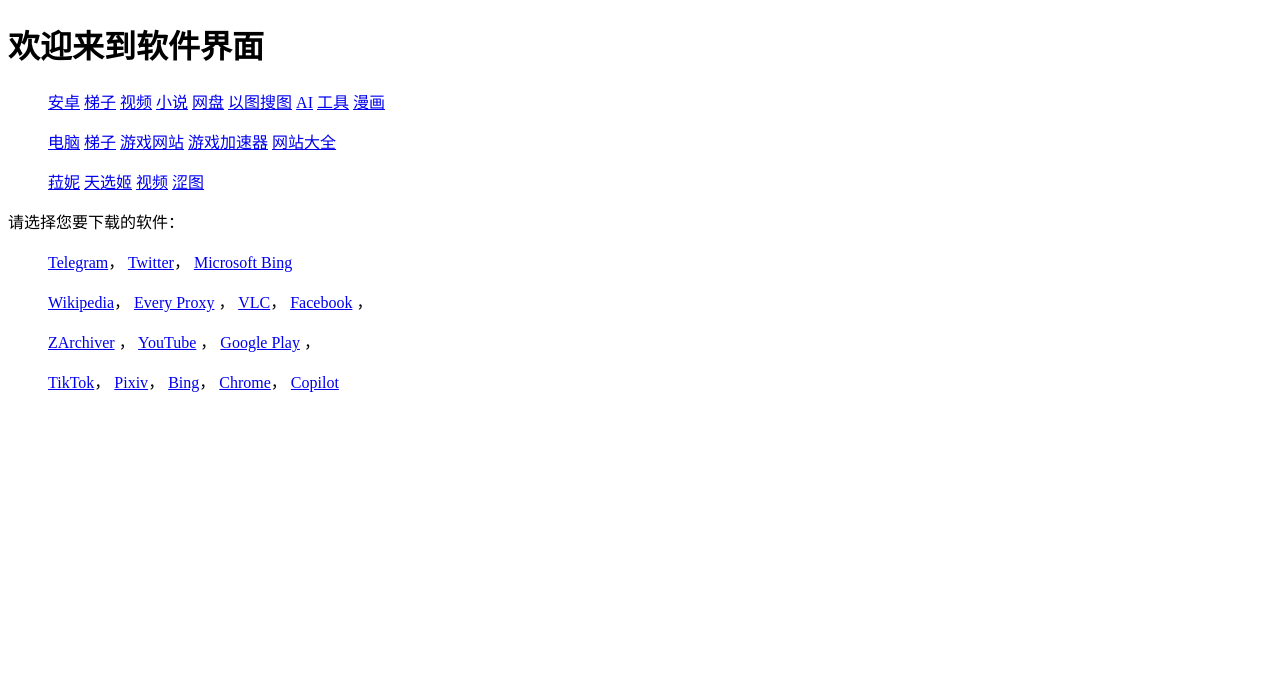
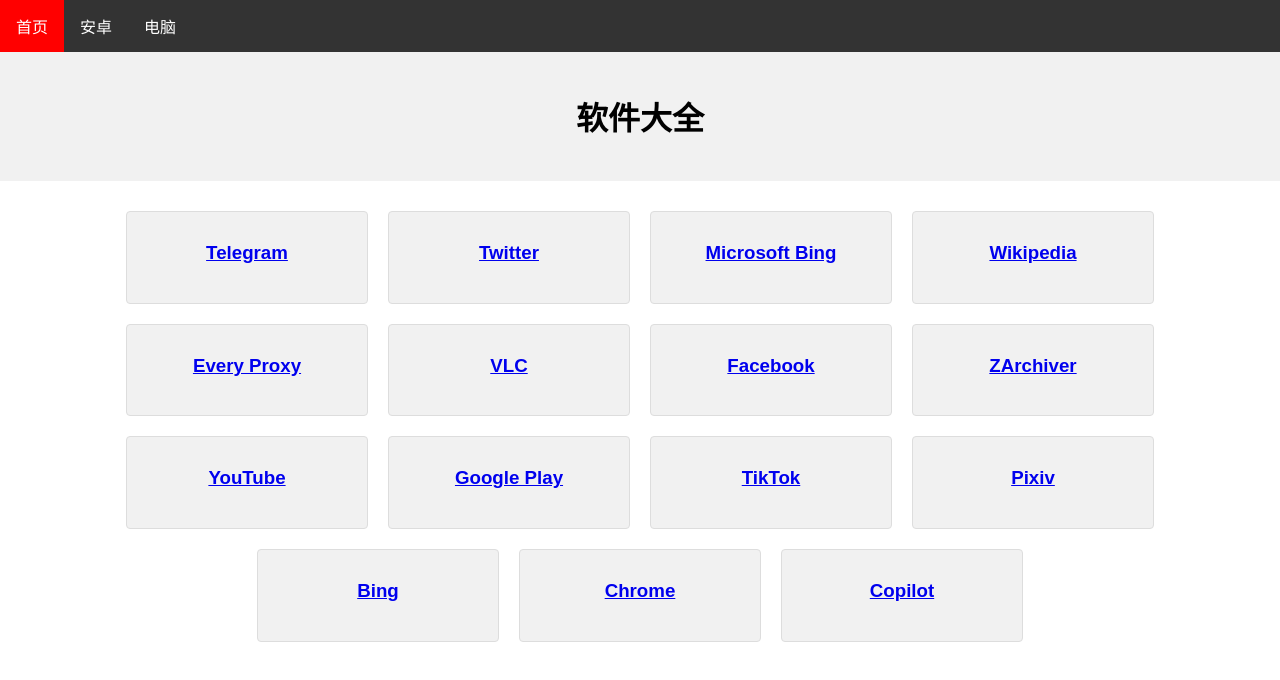
Before and after one commit to Abcd136/abcd, a plain HTML site: page index.html in a window 1280 px wide. Drawn offline with Linux system fonts and the light colour scheme.

Commit message:
Add files via upload

```diff
--- a/index.html
+++ b/index.html
@@ -4,13 +4,117 @@
     <meta charset="UTF-8">
     <meta name="viewport" content="width=device-width, initial-scale=1.0">
     <title>试图成为藤原拓海的老司机</title>
-</head>
+    <style>
+        body {
+            font-family: Arial, sans-serif;
+            margin: 0;
+            padding: 0;
+        }
+        header {
+            background-color: #f1f1f1;
+            text-align: center;
+            padding: 20px;
+        }
+        nav {
+            display: flex;
+            justify-content: space-around;
+            background-color: #333;
+        }
+        nav a {
+            color: white;
+            text-decoration: none;
+            padding: 14px 20px;
+        }
+        nav a:hover {
+            background-color: #ddd;
+            color: black;
+        }
+        main {
+            display: flex;
+            flex-wrap: wrap;
+            justify-content: center;
+            padding: 20px;
+        }
+        .software {
+            background-color: #f1f1f1;
+            border: 1px solid #ddd;
+            border-radius: 4px;
+            margin: 10px;
+            padding: 20px;
+            width: 200px;
+            text-align: center;
+        }
+        .software img {
+            width: 100%;
+            height: auto;
+        }
+        .software h3 {
+            margin-top: 10px;
+        }
+        .no-underline {
+    text-decoration: none;
+    }
+    ul {
+            list-style-type: none;
+            margin: 0;
+            padding: 0;
+            overflow: hidden;
+            background-color: #333;
+        }
+
+        li {
+            float: left;
+        }
+
+        li a, .dropbtn {
+            display: inline-block;
+            color: white;
+            text-align: center;
+            padding: 14px 16px;
+            text-decoration: none;
+        }
+
+        li a:hover, .dropdown:hover .dropbtn {
+            background-color: red;
+        }
+
+        li.dropdown {
+            display: inline-block;
+        }
+
+        .dropdown-content {
+            display: none;
+            position: absolute;
+            background-color: #f9f9f9;
+            min-width: 160px;
+            box-shadow: 0px 8px 16px 0px rgba(0,0,0,0.2);
+            z-index: 1;
+        }
+
+        .dropdown-content a {
+            color: black;
+            padding: 12px 16px;
+            text-decoration: none;
+            display: block;
+            text-align: left;
+        }
+
+        .dropdown-content a:hover {
+            background-color: #f1f1f1;
+        }
+
+        .dropdown:hover .dropdown-content {
+            display: block;
+        }
+    </style>
 </head>
 <body>
-    <h1>欢迎来到软件界面</h1>
+
     <ul>
-        <a href="https://abcd136.github.io/abcd/">安卓</a>
-
+        <li><a href="https://abcd136.github.io/abcd/">首页</a></li>
+        <li class="dropdown">
+            <a href="javascript:void(0)" class="dropbtn">安卓</a>
+            <div class="dropdown-content">
                 <a href="https://abcd136.github.io/ab12/">梯子</a>
                 <a href="https://abcd136.github.io/ab13/">视频</a>
                 <a href="https://abcd136.github.io/ab14/">小说</a>
@@ -19,60 +123,85 @@
                 <a href="https://abcd136.github.io/ab17/">AI</a>
                 <a href="https://abcd136.github.io/ab18/">工具</a>
                 <a href="https://abcd136.github.io/ab19/">漫画</a>
-            <p>
-                <a href="https://abcd136.github.io/ab20/">电脑</a>
+            </div>
+        </li>
+
+        <li class="dropdown">
+            <a href="javascript:void(0)" class="dropbtn">电脑</a>
+            <div class="dropdown-content">
+                <a href="https://abcd136.github.io/ab20/">软件</a>
                 <a href="https://abcd136.github.io/ab21/">梯子</a>
                 <a href="https://abcd136.github.io/ab22/">游戏网站</a>
                 <a href="https://abcd136.github.io/ab23/">游戏加速器</a>
                 <a href="https://abcd136.github.io/ab24/">网站大全</a>
-            <p>
-
-                <a href="https://abcd136.github.io/yes/">菈妮</a>
-
-                <a href="https://abcd136.github.io/rop/">天选姬</a>
-
-
-                <a href="https://abcd136.github.io/68/">视频</a>
-
-
-                <a href="https://abcd136.github.io/70/">涩图</a>
-
+            </div>
     </ul>
+    </style>
 </head>
 <body>
-    <p>
-        <p>
-    <p>请选择您要下载的软件：</p>
-    <ul>
-            <a href="https://www.yzzpan.com/#sharefile=bfnXCXW2_2719874">Telegram</a>，
+    <header>
+        <h1>软件大全</h1>
+    </header>
+    <main>
+        <div class="software">
+            <h3><td><a href="https://www.yzzpan.com/#sharefile=bfnXCXW2_2719874">Telegram</a></h3>
+            </div>
 
-            <a href="https://www.yzzpan.com/#sharefile=0roOnnB5_2719875">Twitter</a>，
+        <div class="software">
+            <h3><td><a href="https://www.yzzpan.com/#sharefile=0roOnnB5_2719875">Twitter</a></td></h3>
+        </div>
 
-            <a href="https://www.yzzpan.com/#sharefile=sNtZfWfQ_2719876">Microsoft Bing</a>
-<p>
-            <td><a href="https://www.yzzpan.com/#sharefile=yNEpgnN4_2719877">Wikipedia</a>，
+        <div class="software">
+            <h3><td><a href="https://www.yzzpan.com/#sharefile=sNtZfWfQ_2719876">Microsoft Bing</a></td></h3>
+        </div>
 
-            <a href="https://www.yzzpan.com/#sharefile=GiJfKwIr_2719886">Every Proxy</a>
-            ，
-            <a href="https://www.yzzpan.com/#sharefile=wBdWDmlv_2719880">VLC</a>，
+        <div class="software">
+            <h3><td><td><a href="https://www.yzzpan.com/#sharefile=yNEpgnN4_2719877">Wikipedia</a></td></h3>
+        </div>
 
-            <a href="https://www.yzzpan.com/#sharefile=Hhhfu9HI_2719883">Facebook</a>
-，<p>
-            <a href="https://www.yzzpan.com/#sharefile=pzIv8udt_2719881">ZArchiver</a>
-，
-            <a href="https://www.yzzpan.com/#sharefile=4a8zvI5N_2719884">YouTube</a>
-            ，
-            <a href="https://www.yzzpan.com/#sharefile=QRUqbcbS_2719885">Google Play</a>
-，
-           <p> <a href="https://www.yzzpan.com/#sharefile=obK1VHEb_2719888">TikTok</a>，
+        <div class="software">
+            <h3><td><a href="https://www.yzzpan.com/#sharefile=GiJfKwIr_2719886">Every Proxy</a></td></h3>
+        </div>
 
-            <a href="https://www.yzzpan.com/#sharefile=D8uOzbcP_2719878">Pixiv</a>，
+        <div class="software">
+            <h3><td><a href="https://www.yzzpan.com/#sharefile=wBdWDmlv_2719880">VLC</a></td></h3>
+        </div>
 
-              <a href="https://share.feijipan.com/s/RiA4Lc50">Bing</a>，
+        <div class="software">
+            <h3><td><a href="https://www.yzzpan.com/#sharefile=Hhhfu9HI_2719883">Facebook</a></td></h3>
+        </div>
 
-              <a href="https://share.feijipan.com/s/5cAa5WVf">Chrome</a>，
+        <div class="software">
+            <h3><td><a href="https://www.yzzpan.com/#sharefile=pzIv8udt_2719881">ZArchiver</a></td></h3>
+        </div>
 
-            <a href="https://share.feijipan.com/s/RyAa5cwF">Copilot</a>
-        </ul>
+        <div class="software">
+            <h3><td> <a href="https://www.yzzpan.com/#sharefile=4a8zvI5N_2719884">YouTube</a></td></h3>
+        </div>
+
+        <div class="software">
+            <h3><td><a href="https://www.yzzpan.com/#sharefile=QRUqbcbS_2719885">Google Play</a></td></h3>
+        </div>
+
+        <div class="software">
+            <h3><td><a href="https://www.yzzpan.com/#sharefile=obK1VHEb_2719888">TikTok</a></td></h3>
+        </div>
+
+        <div class="software">
+            <h3><td><a href="https://www.yzzpan.com/#sharefile=D8uOzbcP_2719878">Pixiv</a></td></h3>
+        </div>
+
+        <div class="software">
+            <h3><td><a href="https://share.feijipan.com/s/RiA4Lc50">Bing</a></td></h3>
+        </div>
+
+        <div class="software">
+            <h3><td><a href="https://share.feijipan.com/s/5cAa5WVf">Chrome</a></td></h3>
+        </div>
+
+        <div class="software">
+            <h3><td><a href="https://share.feijipan.com/s/RyAa5cwF">Copilot</a></td></h3>
+        </div>
+    </main>
 </body>
 </html>
```
